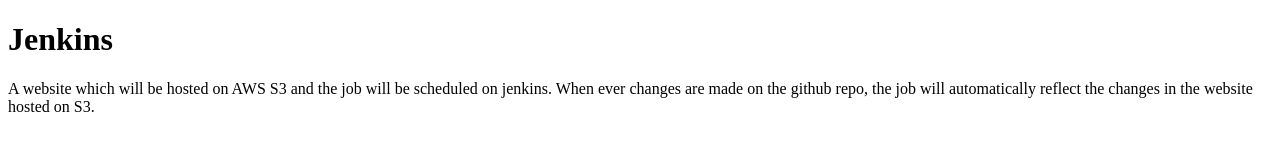
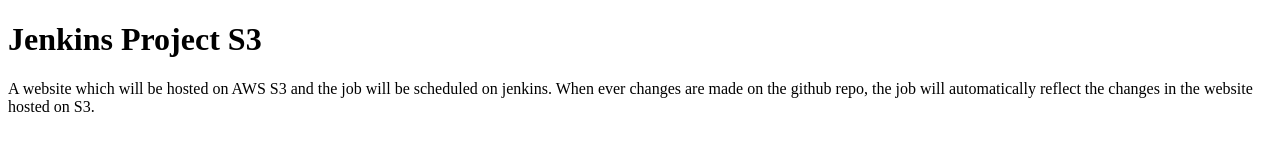
Before and after one commit to StutiAggarwal04/S3Project, a plain HTML site: page index.html in a window 1280 px wide. Drawn offline with Linux system fonts and the light colour scheme.

Commit message:
my new commit

```diff
--- a/index.html
+++ b/index.html
@@ -1,7 +1,7 @@
 <!DOCTYPE html>
 <html>
         <body>
-                <h1>Jenkins</h1>
+                <h1>Jenkins Project S3</h1>
                 <p>A website which will be hosted on AWS S3 and the job will be scheduled on jenkins. When ever changes are made on the github repo, the job will automatically reflect the changes in the website hosted on S3.</p>
         </body>
 </html>
```
